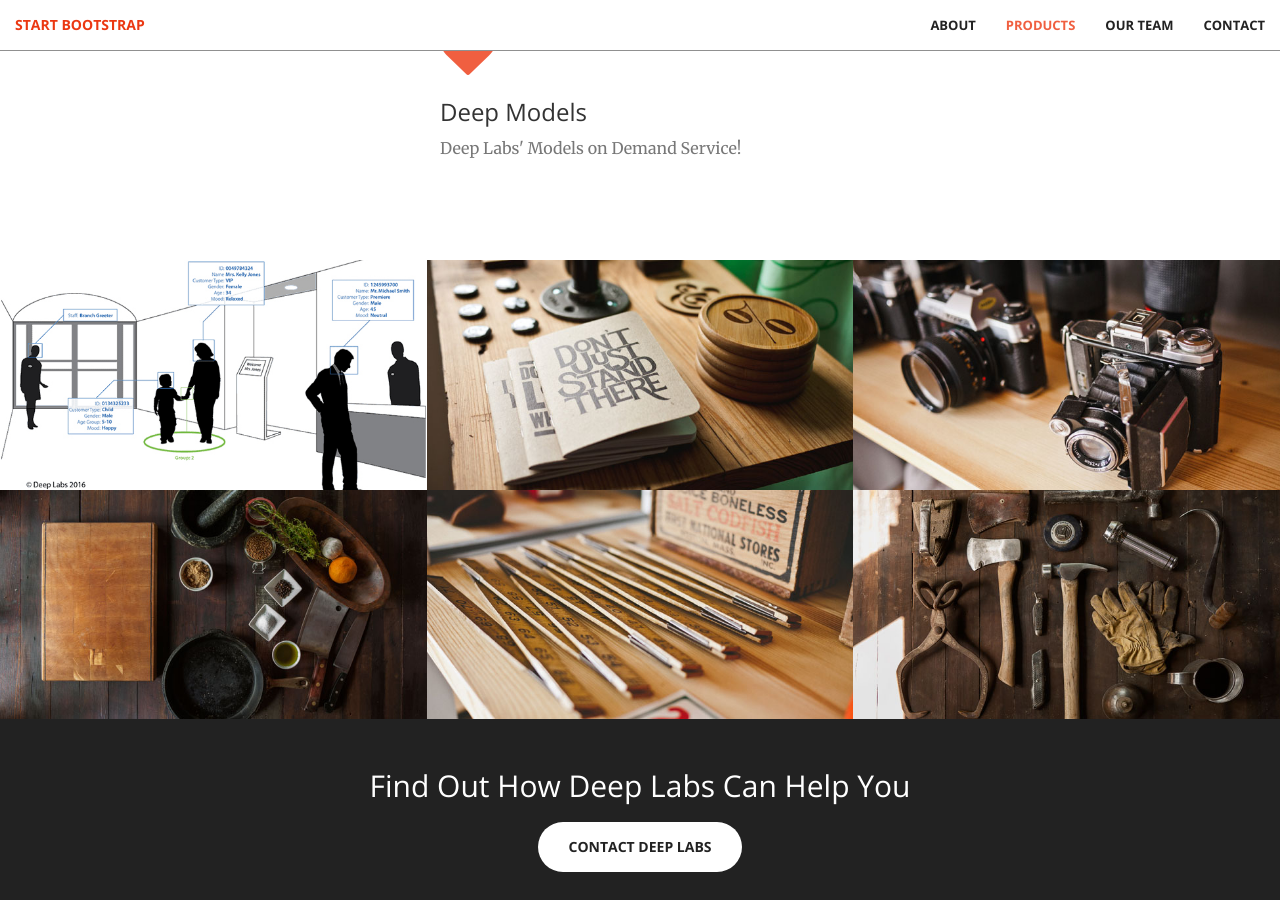
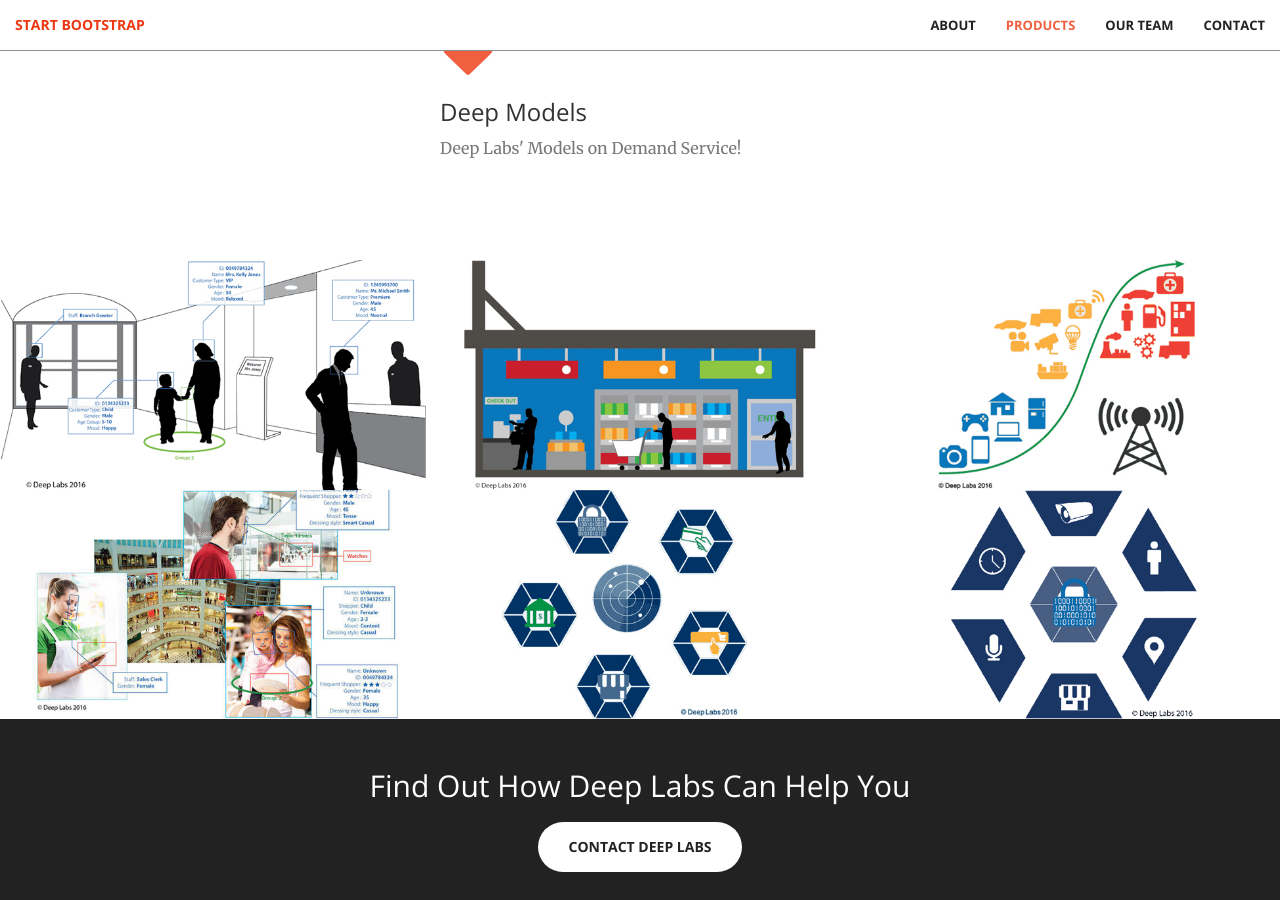
Before and after one commit to CzechJiri/test, a Jekyll site: the page built from index.html, in a window 1280 px wide and 900 px high, scrolled down 1667 px. Built offline with Jekyll 4.4.1, drawn with Linux system fonts in a browser that asks for light colours.

Commit message:
Update portfolio.html

```diff
--- a/_includes/portfolio.html
+++ b/_includes/portfolio.html
@@ -18,7 +18,7 @@
             </div>
             <div class="col-lg-4 col-sm-6">
                 <a href="#" class="portfolio-box">
-                    <img src="img/portfolio/2.jpg" class="img-responsive" alt="">
+                    <img src="img/portfolio/Deep CPG.jpg" class="img-responsive" alt="">
                     <div class="portfolio-box-caption">
                         <div class="portfolio-box-caption-content">
                             <div class="project-category text-faded">
@@ -33,7 +33,7 @@
             </div>
             <div class="col-lg-4 col-sm-6">
                 <a href="#" class="portfolio-box">
-                    <img src="img/portfolio/3.jpg" class="img-responsive" alt="">
+                    <img src="img/portfolio/Deep IoT.jpg" class="img-responsive" alt="">
                     <div class="portfolio-box-caption">
                         <div class="portfolio-box-caption-content">
                             <div class="project-category text-faded">
@@ -48,7 +48,7 @@
             </div>
             <div class="col-lg-4 col-sm-6">
                 <a href="#" class="portfolio-box">
-                    <img src="img/portfolio/4.jpg" class="img-responsive" alt="">
+                    <img src="img/portfolio/Deep Retail.jpg" class="img-responsive" alt="">
                     <div class="portfolio-box-caption">
                         <div class="portfolio-box-caption-content">
                             <div class="project-category text-faded">
@@ -63,7 +63,7 @@
             </div>
             <div class="col-lg-4 col-sm-6">
                 <a href="#" class="portfolio-box">
-                    <img src="img/portfolio/5.jpg" class="img-responsive" alt="">
+                    <img src="img/portfolio/Deep Risk.jpg" class="img-responsive" alt="">
                     <div class="portfolio-box-caption">
                         <div class="portfolio-box-caption-content">
                             <div class="project-category text-faded">
@@ -78,7 +78,7 @@
             </div>
             <div class="col-lg-4 col-sm-6">
                 <a href="#" class="portfolio-box">
-                    <img src="img/portfolio/6.jpg" class="img-responsive" alt="">
+                    <img src="img/portfolio/Deep Security.jpg" class="img-responsive" alt="">
                     <div class="portfolio-box-caption">
                         <div class="portfolio-box-caption-content">
                             <div class="project-category text-faded">
```
